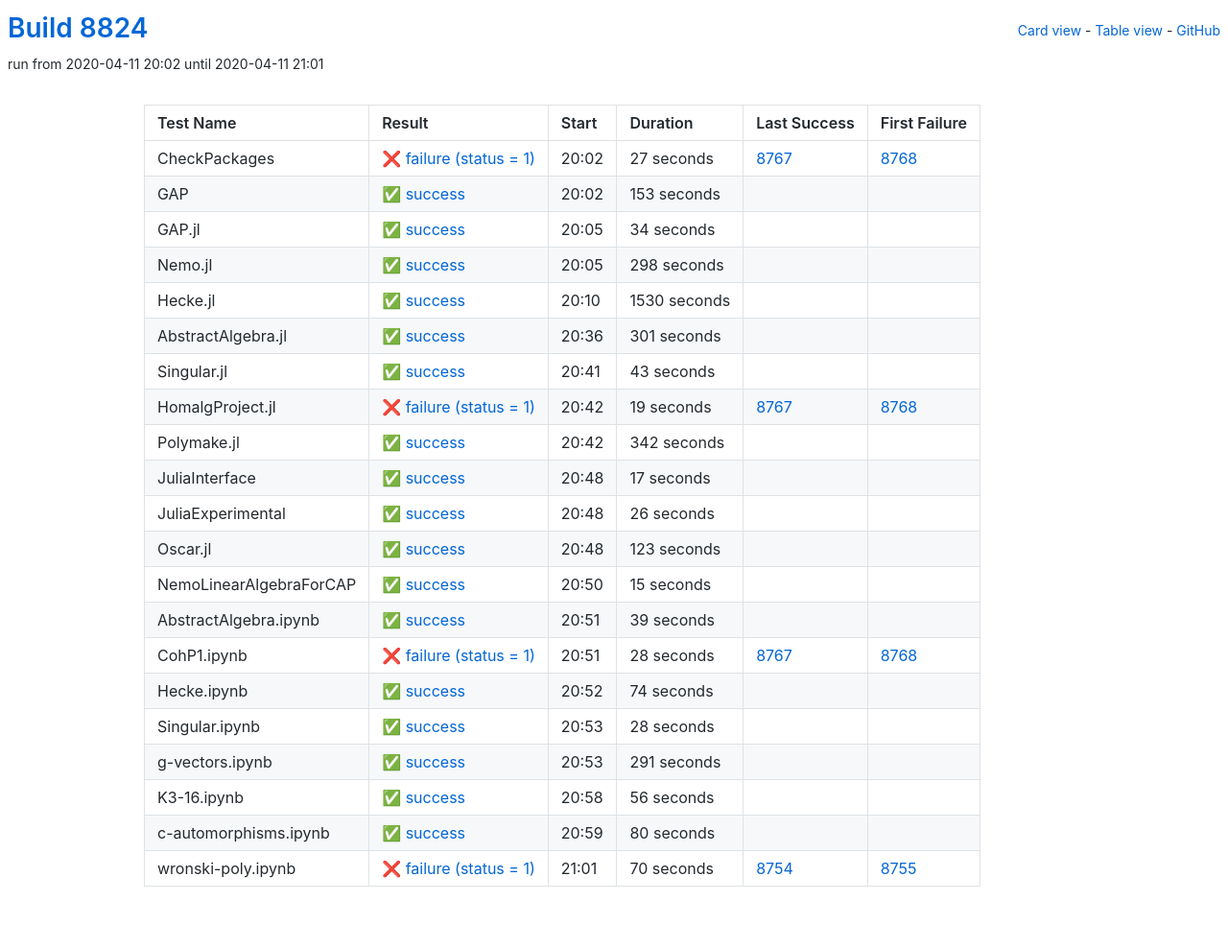
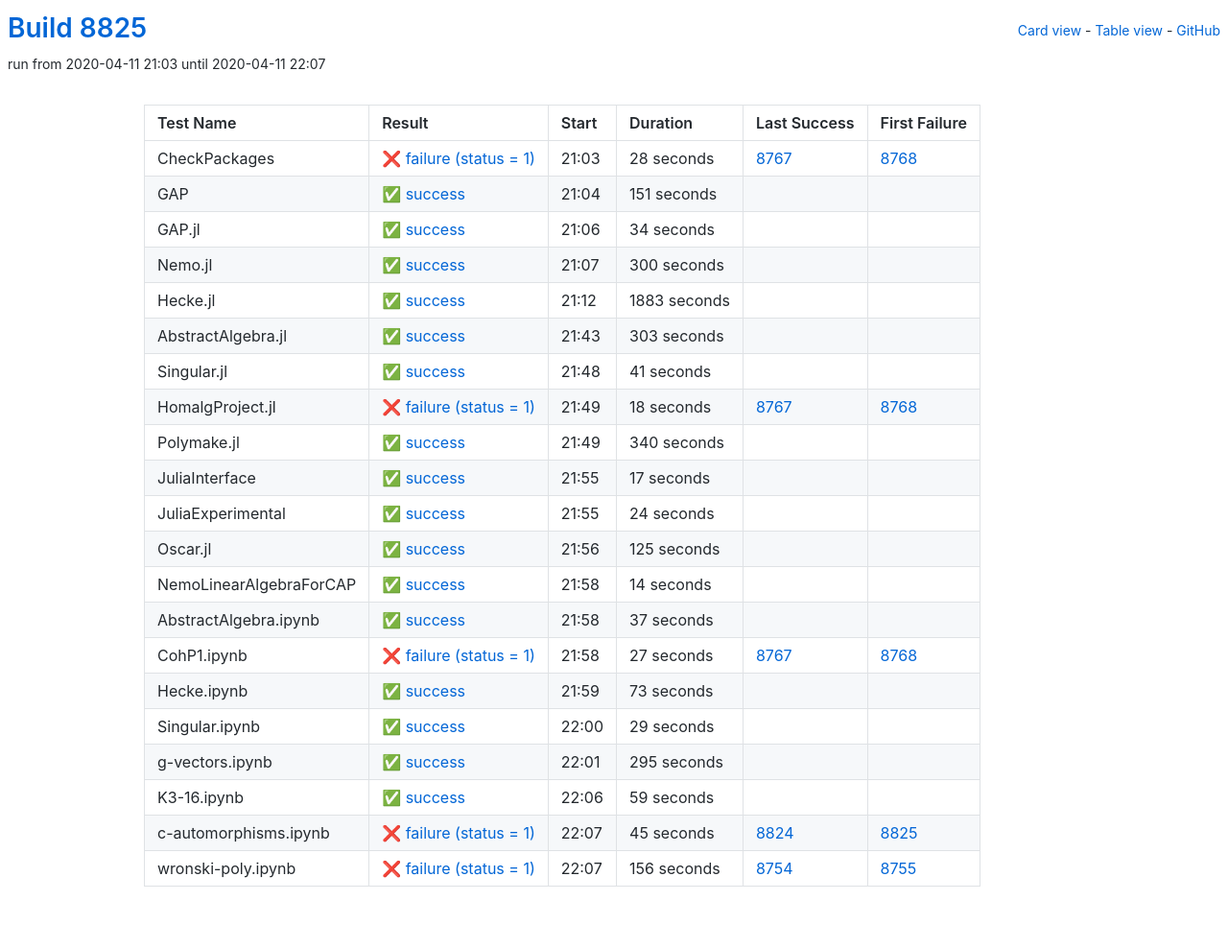
Before and after one commit to oscar-system/oscar-ci-status, a Jekyll site: the page built from table.html, in a window 1280 px wide. Shown: the whole page at 96% size. Built offline with Jekyll 4.4.1, drawn with Linux system fonts in a browser that asks for light colours.

Commit message:
Build 8825

```diff
--- a/_data/ci.yml
+++ b/_data/ci.yml
@@ -1,27 +1,27 @@
-build: 8824
-build_url: https://oscarci.mathematik.uni-kl.de/job/oscar/8824/
+build: 8825
+build_url: https://oscarci.mathematik.uni-kl.de/job/oscar/8825/
 job: oscar
 tests:
-- duration: 27
+- duration: 28
   exitcode: 1
   first_failure: 8768
   first_failure_url: https://oscarci.mathematik.uni-kl.de/job/oscar/8768/
   last_success: 8767
   last_success_url: https://oscarci.mathematik.uni-kl.de/job/oscar/8767/
-  log: https://oscarci.mathematik.uni-kl.de/job/oscar/8824/artifact/logs/build-8824/CheckPackages.log
+  log: https://oscarci.mathematik.uni-kl.de/job/oscar/8825/artifact/logs/build-8825/CheckPackages.log
   name: CheckPackages
-  start: 2020-04-11 20:02
+  start: 2020-04-11 21:03
   status: failure
   success: false
-- duration: 153
+- duration: 151
   exitcode: 0
   first_failure: false
   first_failure_url: null
   last_success: false
   last_success_url: null
-  log: https://oscarci.mathematik.uni-kl.de/job/oscar/8824/artifact/logs/build-8824/GAP.log
+  log: https://oscarci.mathematik.uni-kl.de/job/oscar/8825/artifact/logs/build-8825/GAP.log
   name: GAP
-  start: 2020-04-11 20:02
+  start: 2020-04-11 21:04
   status: success
   success: true
 - duration: 34
@@ -30,75 +30,75 @@ tests:
   first_failure_url: null
   last_success: false
   last_success_url: null
-  log: https://oscarci.mathematik.uni-kl.de/job/oscar/8824/artifact/logs/build-8824/GAP.jl.log
+  log: https://oscarci.mathematik.uni-kl.de/job/oscar/8825/artifact/logs/build-8825/GAP.jl.log
   name: GAP.jl
-  start: 2020-04-11 20:05
+  start: 2020-04-11 21:06
   status: success
   success: true
-- duration: 298
+- duration: 300
   exitcode: 0
   first_failure: false
   first_failure_url: null
   last_success: false
   last_success_url: null
-  log: https://oscarci.mathematik.uni-kl.de/job/oscar/8824/artifact/logs/build-8824/Nemo.jl.log
+  log: https://oscarci.mathematik.uni-kl.de/job/oscar/8825/artifact/logs/build-8825/Nemo.jl.log
   name: Nemo.jl
-  start: 2020-04-11 20:05
+  start: 2020-04-11 21:07
   status: success
   success: true
-- duration: 1530
+- duration: 1883
   exitcode: 0
   first_failure: false
   first_failure_url: null
   last_success: false
   last_success_url: null
-  log: https://oscarci.mathematik.uni-kl.de/job/oscar/8824/artifact/logs/build-8824/Hecke.jl.log
+  log: https://oscarci.mathematik.uni-kl.de/job/oscar/8825/artifact/logs/build-8825/Hecke.jl.log
   name: Hecke.jl
-  start: 2020-04-11 20:10
+  start: 2020-04-11 21:12
   status: success
   success: true
-- duration: 301
+- duration: 303
   exitcode: 0
   first_failure: false
   first_failure_url: null
   last_success: false
   last_success_url: null
-  log: https://oscarci.mathematik.uni-kl.de/job/oscar/8824/artifact/logs/build-8824/AbstractAlgebra.jl.log
+  log: https://oscarci.mathematik.uni-kl.de/job/oscar/8825/artifact/logs/build-8825/AbstractAlgebra.jl.log
   name: AbstractAlgebra.jl
-  start: 2020-04-11 20:36
+  start: 2020-04-11 21:43
   status: success
   success: true
-- duration: 43
+- duration: 41
   exitcode: 0
   first_failure: false
   first_failure_url: null
   last_success: false
   last_success_url: null
-  log: https://oscarci.mathematik.uni-kl.de/job/oscar/8824/artifact/logs/build-8824/Singular.jl.log
+  log: https://oscarci.mathematik.uni-kl.de/job/oscar/8825/artifact/logs/build-8825/Singular.jl.log
   name: Singular.jl
-  start: 2020-04-11 20:41
+  start: 2020-04-11 21:48
   status: success
   success: true
-- duration: 19
+- duration: 18
   exitcode: 1
   first_failure: 8768
   first_failure_url: https://oscarci.mathematik.uni-kl.de/job/oscar/8768/
   last_success: 8767
   last_success_url: https://oscarci.mathematik.uni-kl.de/job/oscar/8767/
-  log: https://oscarci.mathematik.uni-kl.de/job/oscar/8824/artifact/logs/build-8824/HomalgProject.jl.log
+  log: https://oscarci.mathematik.uni-kl.de/job/oscar/8825/artifact/logs/build-8825/HomalgProject.jl.log
   name: HomalgProject.jl
-  start: 2020-04-11 20:42
+  start: 2020-04-11 21:49
   status: failure
   success: false
-- duration: 342
+- duration: 340
   exitcode: 0
   first_failure: false
   first_failure_url: null
   last_success: false
   last_success_url: null
-  log: https://oscarci.mathematik.uni-kl.de/job/oscar/8824/artifact/logs/build-8824/Polymake.jl.log
+  log: https://oscarci.mathematik.uni-kl.de/job/oscar/8825/artifact/logs/build-8825/Polymake.jl.log
   name: Polymake.jl
-  start: 2020-04-11 20:42
+  start: 2020-04-11 21:49
   status: success
   success: true
 - duration: 17
@@ -107,129 +107,129 @@ tests:
   first_failure_url: null
   last_success: false
   last_success_url: null
-  log: https://oscarci.mathematik.uni-kl.de/job/oscar/8824/artifact/logs/build-8824/JuliaInterface.log
+  log: https://oscarci.mathematik.uni-kl.de/job/oscar/8825/artifact/logs/build-8825/JuliaInterface.log
   name: JuliaInterface
-  start: 2020-04-11 20:48
+  start: 2020-04-11 21:55
   status: success
   success: true
-- duration: 26
+- duration: 24
   exitcode: 0
   first_failure: false
   first_failure_url: null
   last_success: false
   last_success_url: null
-  log: https://oscarci.mathematik.uni-kl.de/job/oscar/8824/artifact/logs/build-8824/JuliaExperimental.log
+  log: https://oscarci.mathematik.uni-kl.de/job/oscar/8825/artifact/logs/build-8825/JuliaExperimental.log
   name: JuliaExperimental
-  start: 2020-04-11 20:48
+  start: 2020-04-11 21:55
   status: success
   success: true
-- duration: 123
+- duration: 125
   exitcode: 0
   first_failure: false
   first_failure_url: null
   last_success: false
   last_success_url: null
-  log: https://oscarci.mathematik.uni-kl.de/job/oscar/8824/artifact/logs/build-8824/Oscar.jl.log
+  log: https://oscarci.mathematik.uni-kl.de/job/oscar/8825/artifact/logs/build-8825/Oscar.jl.log
   name: Oscar.jl
-  start: 2020-04-11 20:48
+  start: 2020-04-11 21:56
   status: success
   success: true
-- duration: 15
+- duration: 14
   exitcode: 0
   first_failure: false
   first_failure_url: null
   last_success: false
   last_success_url: null
-  log: https://oscarci.mathematik.uni-kl.de/job/oscar/8824/artifact/logs/build-8824/NemoLinearAlgebraForCAP.log
+  log: https://oscarci.mathematik.uni-kl.de/job/oscar/8825/artifact/logs/build-8825/NemoLinearAlgebraForCAP.log
   name: NemoLinearAlgebraForCAP
-  start: 2020-04-11 20:50
+  start: 2020-04-11 21:58
   status: success
   success: true
-- duration: 39
+- duration: 37
   exitcode: 0
   first_failure: false
   first_failure_url: null
   last_success: false
   last_success_url: null
-  log: https://oscarci.mathematik.uni-kl.de/job/oscar/8824/artifact/logs/build-8824/AbstractAlgebra.ipynb.log
+  log: https://oscarci.mathematik.uni-kl.de/job/oscar/8825/artifact/logs/build-8825/AbstractAlgebra.ipynb.log
   name: AbstractAlgebra.ipynb
-  start: 2020-04-11 20:51
+  start: 2020-04-11 21:58
   status: success
   success: true
-- duration: 28
+- duration: 27
   exitcode: 1
   first_failure: 8768
   first_failure_url: https://oscarci.mathematik.uni-kl.de/job/oscar/8768/
   last_success: 8767
   last_success_url: https://oscarci.mathematik.uni-kl.de/job/oscar/8767/
-  log: https://oscarci.mathematik.uni-kl.de/job/oscar/8824/artifact/logs/build-8824/CohP1.ipynb.log
+  log: https://oscarci.mathematik.uni-kl.de/job/oscar/8825/artifact/logs/build-8825/CohP1.ipynb.log
   name: CohP1.ipynb
-  start: 2020-04-11 20:51
+  start: 2020-04-11 21:58
   status: failure
   success: false
-- duration: 74
+- duration: 73
   exitcode: 0
   first_failure: false
   first_failure_url: null
   last_success: false
   last_success_url: null
-  log: https://oscarci.mathematik.uni-kl.de/job/oscar/8824/artifact/logs/build-8824/Hecke.ipynb.log
+  log: https://oscarci.mathematik.uni-kl.de/job/oscar/8825/artifact/logs/build-8825/Hecke.ipynb.log
   name: Hecke.ipynb
-  start: 2020-04-11 20:52
+  start: 2020-04-11 21:59
   status: success
   success: true
-- duration: 28
+- duration: 29
   exitcode: 0
   first_failure: false
   first_failure_url: null
   last_success: false
   last_success_url: null
-  log: https://oscarci.mathematik.uni-kl.de/job/oscar/8824/artifact/logs/build-8824/Singular.ipynb.log
+  log: https://oscarci.mathematik.uni-kl.de/job/oscar/8825/artifact/logs/build-8825/Singular.ipynb.log
   name: Singular.ipynb
-  start: 2020-04-11 20:53
+  start: 2020-04-11 22:00
   status: success
   success: true
-- duration: 291
+- duration: 295
   exitcode: 0
   first_failure: false
   first_failure_url: null
   last_success: false
   last_success_url: null
-  log: https://oscarci.mathematik.uni-kl.de/job/oscar/8824/artifact/logs/build-8824/g-vectors.ipynb.log
+  log: https://oscarci.mathematik.uni-kl.de/job/oscar/8825/artifact/logs/build-8825/g-vectors.ipynb.log
   name: g-vectors.ipynb
-  start: 2020-04-11 20:53
+  start: 2020-04-11 22:01
   status: success
   success: true
-- duration: 56
+- duration: 59
   exitcode: 0
   first_failure: false
   first_failure_url: null
   last_success: false
   last_success_url: null
-  log: https://oscarci.mathematik.uni-kl.de/job/oscar/8824/artifact/logs/build-8824/K3-16.ipynb.log
+  log: https://oscarci.mathematik.uni-kl.de/job/oscar/8825/artifact/logs/build-8825/K3-16.ipynb.log
   name: K3-16.ipynb
-  start: 2020-04-11 20:58
+  start: 2020-04-11 22:06
   status: success
   success: true
-- duration: 80
-  exitcode: 0
-  first_failure: false
-  first_failure_url: null
-  last_success: false
-  last_success_url: null
-  log: https://oscarci.mathematik.uni-kl.de/job/oscar/8824/artifact/logs/build-8824/c-automorphisms.ipynb.log
+- duration: 45
+  exitcode: 1
+  first_failure: 8825
+  first_failure_url: https://oscarci.mathematik.uni-kl.de/job/oscar/8825/
+  last_success: 8824
+  last_success_url: https://oscarci.mathematik.uni-kl.de/job/oscar/8824/
+  log: https://oscarci.mathematik.uni-kl.de/job/oscar/8825/artifact/logs/build-8825/c-automorphisms.ipynb.log
   name: c-automorphisms.ipynb
-  start: 2020-04-11 20:59
-  status: success
-  success: true
-- duration: 70
+  start: 2020-04-11 22:07
+  status: failure
+  success: false
+- duration: 156
   exitcode: 1
   first_failure: 8755
   first_failure_url: https://oscarci.mathematik.uni-kl.de/job/oscar/8755/
   last_success: 8754
   last_success_url: https://oscarci.mathematik.uni-kl.de/job/oscar/8754/
-  log: https://oscarci.mathematik.uni-kl.de/job/oscar/8824/artifact/logs/build-8824/wronski-poly.ipynb.log
+  log: https://oscarci.mathematik.uni-kl.de/job/oscar/8825/artifact/logs/build-8825/wronski-poly.ipynb.log
   name: wronski-poly.ipynb
-  start: 2020-04-11 21:01
+  start: 2020-04-11 22:07
   status: failure
   success: false
```
Also changed, not shown: README.md.
